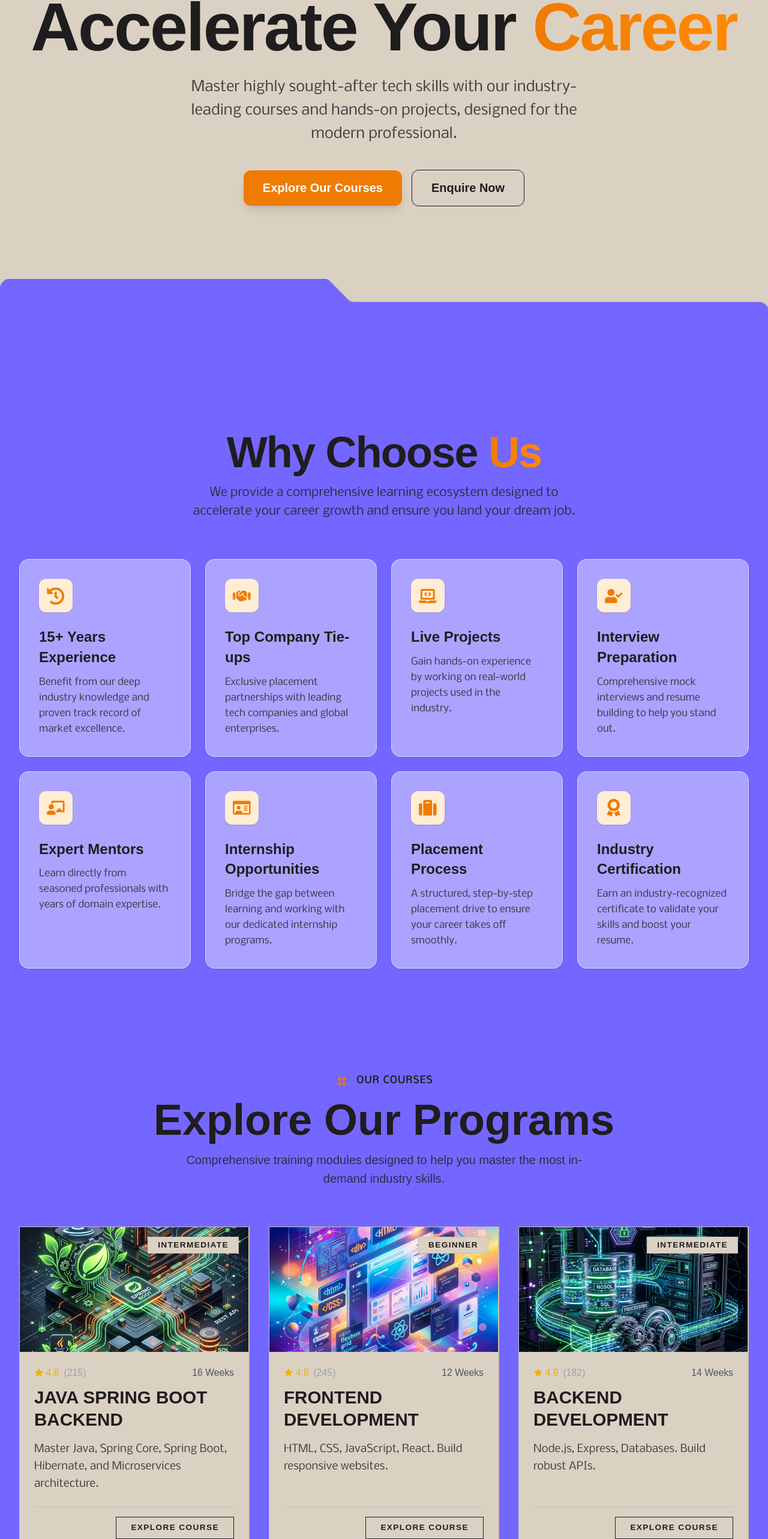
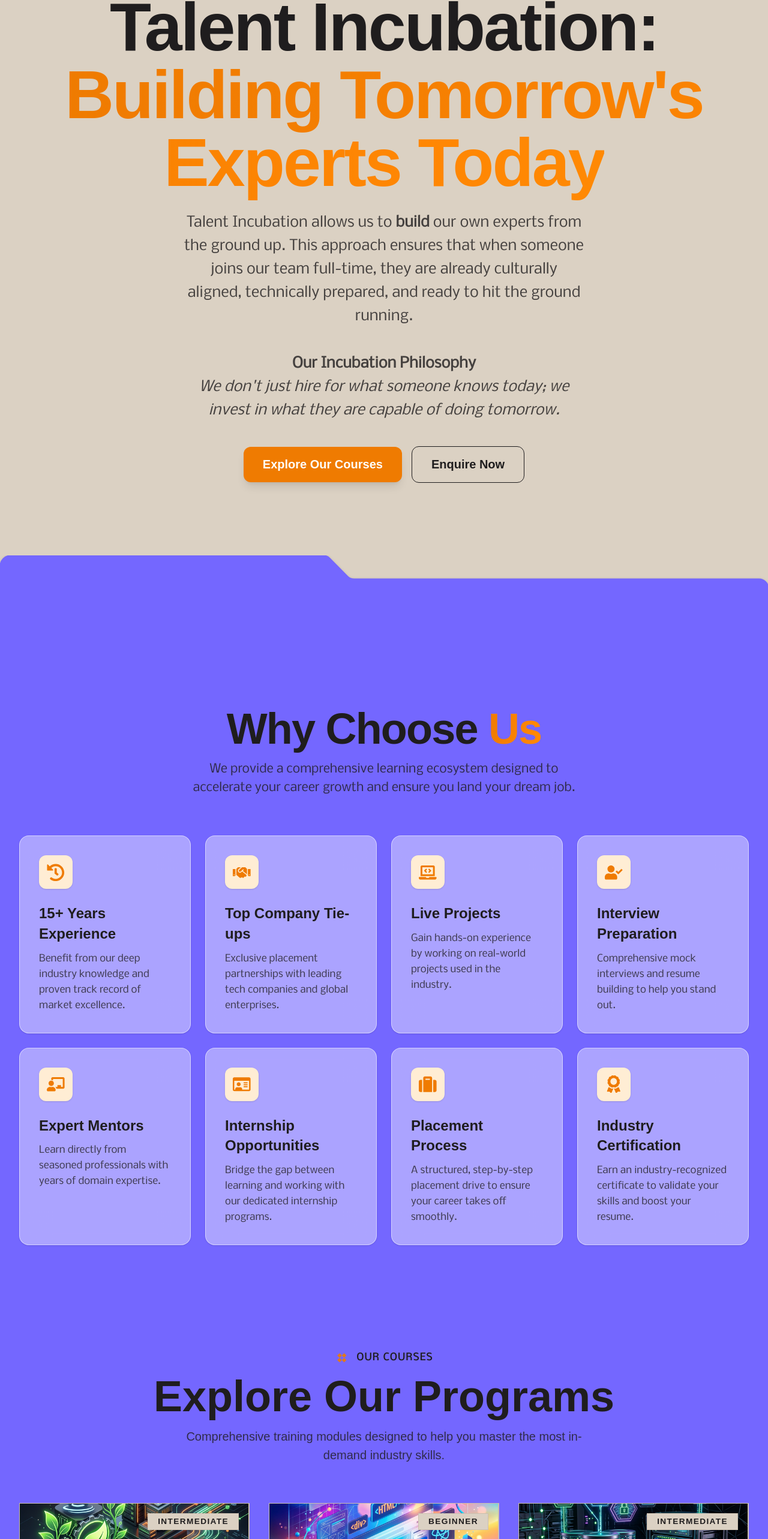
Before and after one commit to cognivanta/Website, a React (Vite) app: page /training in a window 1280 px wide. Shown: the part 211-2777 px from the top of the page at 60% size. Built offline with nearby package versions, Linux system fonts and the light colour scheme.

Commit message:
changed content for courseData

```diff
--- a/src/components/sections/training/data/CourseData.ts
+++ b/src/components/sections/training/data/CourseData.ts
@@ -32,8 +32,8 @@ export const coursesData: CourseData[] = [
         id: "java-spring-boot",
         imageSrc: javaSpringBootImg,
         imageAlt: "Java Spring Boot Development",
-        title: "Java Spring Boot Backend",
-        description: "Master Java, Spring Core, Spring Boot, Hibernate, and Microservices architecture.",
+        title: "Java Training Program",
+        description: "Master enterprise-level development and build robust backend systems with our comprehensive Java track.",
         link: "/training/java-spring-boot",
         duration: "16 Weeks",
         level: "Intermediate",
@@ -48,20 +48,36 @@ export const coursesData: CourseData[] = [
         ],
         syllabus: [
             {
-                title: "Module 1: Java Core & OOPS",
-                topics: ["Java 8+ Features", "Collections Framework", "Multithreading & Concurrency", "Exception Handling"]
+                title: "Module 1: Java",
+                topics: ["Java Syntax & Structure","Variables, Data Types & Operators","Control Statements","Methods and Parameter Passing","Exception Handling","Multithreading"]
             },
             {
-                title: "Module 2: Spring Core & Data JPA",
-                topics: ["Dependency Injection (IoC)", "Spring Beans & Scopes", "Hibernate ORM", "Spring Data JPA Repository"]
+                title: "Module 2: Object-Oriented Programming (OOP) Concepts",
+                topics: ["Classes and Objects","Encapsulation","Inheritance","Polymorphism","Abstraction","Constructors and Access Modifiers"]
             },
             {
-                title: "Module 3: Spring Boot & REST APIs",
-                topics: ["Spring Boot Auto Configuration", "Building RESTful APIs", "Exception Handling (@ControllerAdvice)", "Validation"]
+                title: "Module 3: Collections Framework",
+                topics: ["List Interface", "Set Interface","Map Interface","Iterators and Enhanced For Loop","Collection Utility Methods"]
             },
             {
-                title: "Module 4: Security & Microservices",
-                topics: ["Spring Security & JWT", "OAuth2 Integration", "Microservices Concepts", "Eureka Service Discovery"]
+                title: "Module 4: JDBC (Java Database Connectivity)",
+                topics: ["JDBC Architecture and Drivers","Establishing Database Connection","Statement, PreparedStatement & CallableStatement","Executing Queries (CRUD Operations)","Transaction Management"]
+            },
+            {
+                title: "Module 5: Spring Boot",
+                topics: ["Spring Boot Architecture & Auto Configuration","Creating REST Applications with Spring Boot","Dependency Injection & Spring Beans","Spring Boot Annotations","Spring Boot with Database","Application Properties & Configuration"]
+            },
+            {
+                title: "Module 6: REST APIs",
+                topics: ["REST Architecture Principles","HTTP Methods (GET, POST, PUT, DELETE)","Request & Response Handling (JSON)","Status Codes & Error Handling","API Testing using Postman","Path Variables & Request Parameters"]
+            },
+            {
+                title: "Module 7: Live Project Integration",
+                topics: ["Frontend–Backend Integration","Database Integration","CRUD Operations Implementation","API Testing and Debugging","Error Handling and Validation","Deployment"]
+            },
+            {
+                title: "Module : Real-World Projects",
+                topics: ["Employee Management System","Banking Application"]
             }
         ]
     },
@@ -69,8 +85,8 @@ export const coursesData: CourseData[] = [
         id: "frontend-development",
         imageSrc: frontendImg,
         imageAlt: "Frontend Development",
-        title: "Frontend Development",
-        description: "HTML, CSS, JavaScript, React. Build responsive websites.",
+        title: "Python Training Program",
+        description: "Learn the fundamentals of one of the world's most versatile languages to build scalable web applications.",
         link: "/training/frontend-development",
         duration: "12 Weeks",
         level: "Beginner",
@@ -85,16 +101,32 @@ export const coursesData: CourseData[] = [
         ],
         syllabus: [
             {
-                title: "Module 1: HTML & CSS Basics",
-                topics: ["Introduction to HTML", "Semantic Tags", "CSS Selectors", "Flexbox & Grid"]
+                title: "Module 1: Python Basics",
+                topics: ["Python Syntax and Indentation","Variables and Data Types","Operators and Expressions","Conditional Statements","Loops","Functions and Arguments"]
             },
             {
-                title: "Module 2: Advanced JavaScript",
-                topics: ["ES6+ Features", "Promises & Async/Await", "DOM Manipulation API"]
+                title: "Module 2: Object-Oriented Programming (OOP)",
+                topics: ["Classes and Objects","Encapsulation","Inheritance","Polymorphism","Abstraction","Constructors (__init__ method)"]
             },
             {
-                title: "Module 3: React Fundamentals",
-                topics: ["Components & Props", "State & Lifecycle", "Hooks (useState, useEffect)", "React Router"]
+                title: "Module 3: File Handling",
+                topics: ["Opening and Closing Files","Reading Files","Writing and Appending Data","File Modes","Working with CSV / Text Files","Exception Handling in File Operations"]
+            },
+            {
+                title: "Module 4: Django Framework",
+                topics: ["Django Project and App Structure","Models and Database Migration","URL Routing and Views","Templates and Template Language","Django Admin Panel","Forms and Validation"]
+            },
+            {
+                title: "Module 5: API Development",
+                topics: ["REST API Concepts","Creating APIs using Django REST Framework","Serializers and Data Validation","Handling HTTP Methods","API Authentication and Permissions","Testing APIs using Postman"]
+            },
+            {
+                title: "Module 6: Real-Time Web Project",
+                topics: ["Project Requirement Analysis","Database Design and Models","Backend API Integration","Frontend–Backend Communication","Deployment and Testing"]
+            },
+            {
+                title: "Module 7: Real-World Projects",
+                topics: ["E-commerce Website","Student Portal"]
             }
         ]
     },
@@ -102,8 +134,8 @@ export const coursesData: CourseData[] = [
         id: "backend-development",
         imageSrc: backendImg,
         imageAlt: "Backend Development",
-        title: "Backend Development",
-        description: "Node.js, Express, Databases. Build robust APIs.",
+        title: "AI & Machine Learning Program",
+        description: "Dive into the future of technology by learning how to design and build intelligent, data-driven systems.",
         link: "/training/backend-development",
         duration: "14 Weeks",
         level: "Intermediate",
@@ -118,82 +150,32 @@ export const coursesData: CourseData[] = [
         ],
         syllabus: [
             {
-                title: "Module 1: Node.js & Express Basics",
-                topics: ["Introduction to Node.js", "Express Routing", "Middlewares", "RESTful API Design"]
+                title: "Module 1: Python for AI",
+                topics: ["Python Libraries for AI (NumPy, Pandas, Matplotlib)","Data Preprocessing and Data Cleaning","Working with Arrays and DataFrames","Data Visualization Techniques","Feature Engineering Basics","Using Python for Model Training"]
             },
             {
-                title: "Module 2: Databases & MongoDB",
-                topics: ["NoSQL Concepts", "Mongoose ORM", "CRUD Operations", "Aggregation Framework"]
+                title: "Module 2: Machine Learning Fundamentals",
+                topics: ["Types of Machine Learning (Supervised, Unsupervised, Reinforcement)","Regression Algorithms","Classification Algorithms","Model Training and Evaluation","Overfitting and Underfitting","Model Performance Metrics"]
             },
             {
-                title: "Module 3: Authentication & Authorization",
-                topics: ["JWT Tokens", "Role-based Access", "OAuth Integration", "Security Best Practices"]
-            }
-        ]
-    },
-    {
-        id: "fullstack-development",
-        imageSrc: fullstackImg,
-        imageAlt: "Fullstack Development",
-        title: "Fullstack Development",
-        description: "MERN Stack. Build end-to-end web applications.",
-        link: "/training/fullstack-development",
-        duration: "24 Weeks",
-        level: "Beginner",
-        rating: 4.7,
-        reviews: 310,
-        features: [
-            "Industry Projects",
-            "Mock Interviews",
-            "Placement Assistance",
-            "Full Stack Deployment",
-            "Lifetime Access"
-        ],
-        syllabus: [
-            {
-                title: "Module 1: Frontend Foundation",
-                topics: ["React Deep Dive", "State Management (Redux/Zustand)", "Performance Optimization"]
+                title: "Module 3: Deep Learning",
+                topics: ["Introduction to Neural Networks","Activation Functions","Convolutional Neural Networks","Recurrent Neural Networks","Training Deep Learning Models with TensorFlow / PyTorch","Model Optimization Techniques"]
             },
             {
-                title: "Module 2: Backend Integration",
-                topics: ["Connecting React to Express", "Handling CORS", "Data Fetching Strategies"]
+                title: "Module 4: Natural Language Processing (NLP)",
+                topics: ["Text Preprocessing (Tokenization, Stopwords Removal, Stemming, Lemmatization)","Text Vectorization","Sentiment Analysis","Named Entity Recognition","Language Models and Word Embeddings","Text Classification"]
             },
             {
-                title: "Module 3: Advanced Topics",
-                topics: ["WebSockets", "Docker Basics", "CI/CD Pipelines", "System Design Intro"]
-            }
-        ]
-    },
-    {
-        id: "ui-ux-design",
-        imageSrc: uiUxImg,
-        imageAlt: "UI/UX Design",
-        title: "UI/UX Design",
-        description: "Figma, Prototyping, Wireframing. Design beautiful interfaces.",
-        link: "/training/ui-ux-design",
-        duration: "8 Weeks",
-        level: "All Levels",
-        rating: 4.9,
-        reviews: 405,
-        features: [
-            "Industry Projects",
-            "Mock Interviews",
-            "Placement Assistance",
-            "Portfolio Review",
-            "Lifetime Access"
-        ],
-        syllabus: [
-            {
-                title: "Module 1: Design Principles",
-                topics: ["Color Theory", "Typography", "Spacing & Alignment", "Visual Hierarchy"]
+                title: "Module 5: Chatbot Development",
+                topics: ["Rule-Based Chatbot Design","NLP-Based Chatbot Architecture","Intent Recognition and Entity Extraction","Integrating Chatbots with APIs","Chatbot Training and Testing","Deployment on Web Platforms"]
             },
             {
-                title: "Module 2: Figma Mastery",
-                topics: ["Components & Variants", "Auto Layout", "Design Systems", "Prototyping"]
+                title: "Module 6: AI Real-Time Projects",
+                topics: ["Chatbot for Customer Support","Sentiment Analysis System","Image Classification Application","Recommendation System","AI-Based Text Summarization Tool","Deployment of AI Models in Web Applications"]
             },
             {
-                title: "Module 3: UX Research & Strategy",
-                topics: ["User Personas", "Wireframing", "Usability Testing", "Hand-off to Developers"]
+                title: "Module 7: Real-World Projects",
+                topics: ["AI Resume Screener","Intelligent AI Chatbot","Smart Recommendation System"]
             }
         ]
     }
--- a/src/pages/Training.tsx
+++ b/src/pages/Training.tsx
@@ -43,10 +43,15 @@ const Training: React.FC = () => {
             <div className="relative min-h-[50vh] w-full flex items-center justify-center overflow-hidden pb-40 lg:pb-70">
                 <div className="relative w-full px-4 sm:px-6 lg:px-8 text-center z-10 pt-24 lg:pt-32">
                     <h1 className="text-4xl md:text-5xl lg:text-7xl font-extrabold tracking-tight text-headline mb-6">
-                        Accelerate Your <span className="text-transparent bg-clip-text bg-linear-to-r from-[#ef7b01] to-orange-400">Career</span>
+                        Talent Incubation:  <span className="text-transparent bg-clip-text bg-linear-to-r from-[#ef7b01] to-orange-400"> Building Tomorrow's Experts Today</span>
                     </h1>
                     <p className="mt-6 max-w-2xl text-lg md:text-xl text-subtext mx-auto mb-10 leading-relaxed font-nobile">
-                        Master highly sought-after tech skills with our industry-leading courses and hands-on projects, designed for the modern professional.
+                        Talent Incubation allows us to <b>build</b> our own experts from the ground up. This approach ensures that when someone joins our team full-time, they are already culturally aligned, technically prepared, and ready to hit the ground running.
+                    </p>
+                    <p className="mt-6 max-w-2xl text-lg md:text-xl text-subtext mx-auto mb-10 leading-relaxed font-nobile">
+                        <b>Our Incubation Philosophy</b>
+                        <br></br>
+                        <i>We don't just hire for what someone knows today; we invest in what they are capable of doing tomorrow.</i>
                     </p>
                     <div className="flex flex-col sm:flex-row gap-4 justify-center items-center">
                         <button
```
Also changed, not shown: 1 other file (tests, documents, lock files or other folders).
